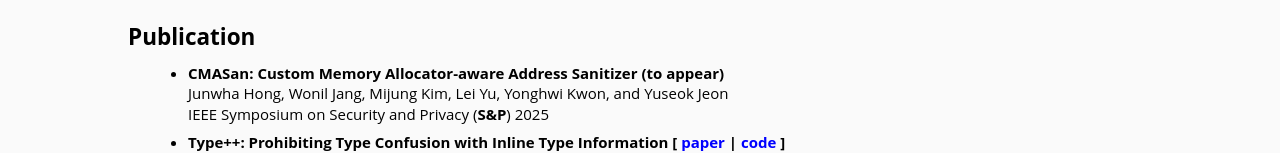
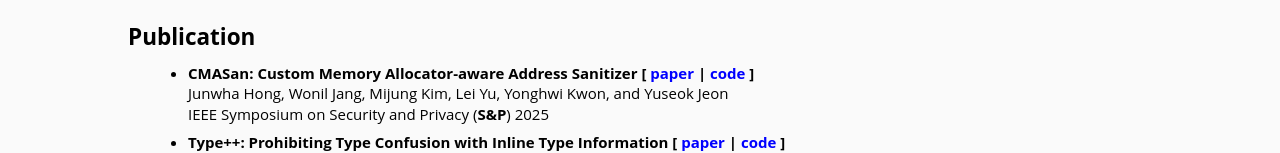
Before and after one commit to jys0710/jys0710.github.io, a plain HTML site: page index.html in a window 1280 px wide. Shown: the part 728-881 px from the top of the page. Drawn offline with Linux system fonts and the light colour scheme.

Commit message:
Update index.html

```diff
--- a/index.html
+++ b/index.html
@@ -116,7 +116,7 @@ Please feel free to contact me through <a href="mailto:ysjeon@unist.ac.kr" style
     <div class="post"> <ul>
 
 <li>
-<p><strong>CMASan: Custom Memory Allocator-aware Address Sanitizer (to appear) </strong></p>
+<p><strong>CMASan: Custom Memory Allocator-aware Address Sanitizer [ <a href="https://s2-lab.github.io/assets/CMASan_S&P24.pdf" target="_blank" style="color:blue">paper</a> | <a href="https://github.com/S2-Lab/CMASan" target="_blank" style="color:blue">code</a> ] </strong></p>
 <blockquote>
 <p>Junwha Hong, Wonil Jang, Mijung Kim, Lei Yu, Yonghwi Kwon, and Yuseok Jeon</p>
 <p>IEEE Symposium on Security and Privacy (<strong>S&P</strong>) 2025 </p>
```
